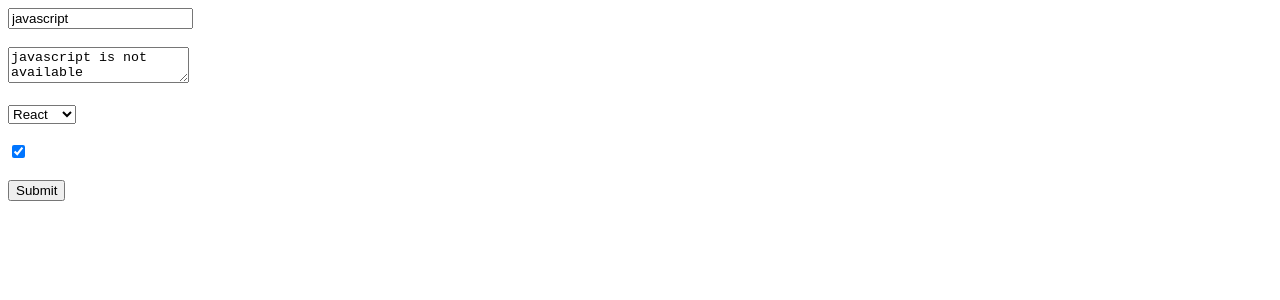
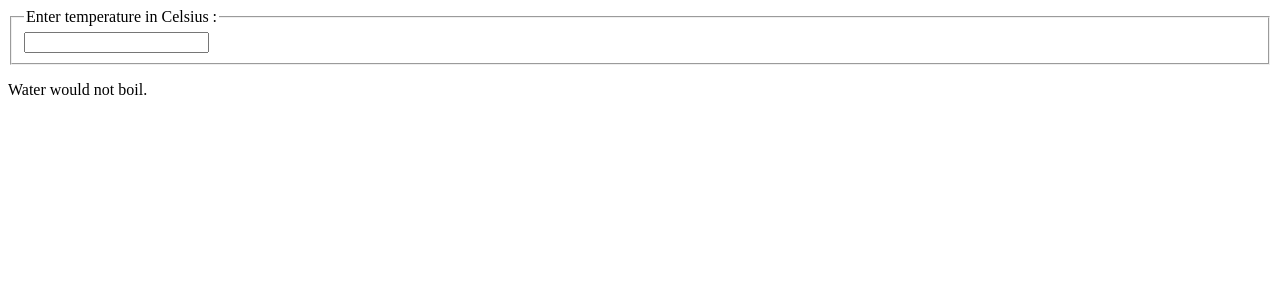
Before and after one commit to SOUROVSARKERTEC12/React, a React (Create React App) app: page / in a window 1280 px wide. Shown: the top 300 px of the page. Built offline with nearby package versions, Linux system fonts and the light colour scheme.

Commit message:
State change

```diff
--- a/src/App.js
+++ b/src/App.js
@@ -1,12 +1,13 @@
 
 import React from 'react';
-import Form from './components/Form';
+import Calculator from './components/Calculator';
+//import Form from './components/Form';
 
 function App() {
-
-    return <div>
-        <Form />
-    </div>;
+    return <Calculator/>
+    // return <div>
+    //     {/* <Form /> */}
+    // </div>;
 }
 
 export default App;
--- /dev/null
+++ b/src/components/BoilingVerdict.js
@@ -0,0 +1,8 @@
+import React from 'react';
+
+export default function BoilingVerdict({ celsius = 0 }) {
+    if (celsius >= 100) {
+        return <p>The water would boil.</p>;
+    }
+    return <p>Water would not boil.</p>;
+}
--- /dev/null
+++ b/src/components/Calculator.js
@@ -0,0 +1,23 @@
+import React from 'react';
+import BoilingVerdict from './BoilingVerdict'
+
+export default class Calculator extends React.Component{
+    state = {
+        temperature : ""
+    }
+    onTemperatureChange = (e)=>{
+        this.setState({temperature: e.target.value});
+    }
+    render() {
+        const {temperature} = this.state
+        return(
+            <>
+            <fieldset>
+                <legend> Enter temperature in Celsius : </legend>
+                <input type="text" value ={temperature} onChange ={this.onTemperatureChange}/>
+            </fieldset>
+            <BoilingVerdict celsius={parseFloat(temperature)}/>
+            </>
+        )
+    }
+}
```
